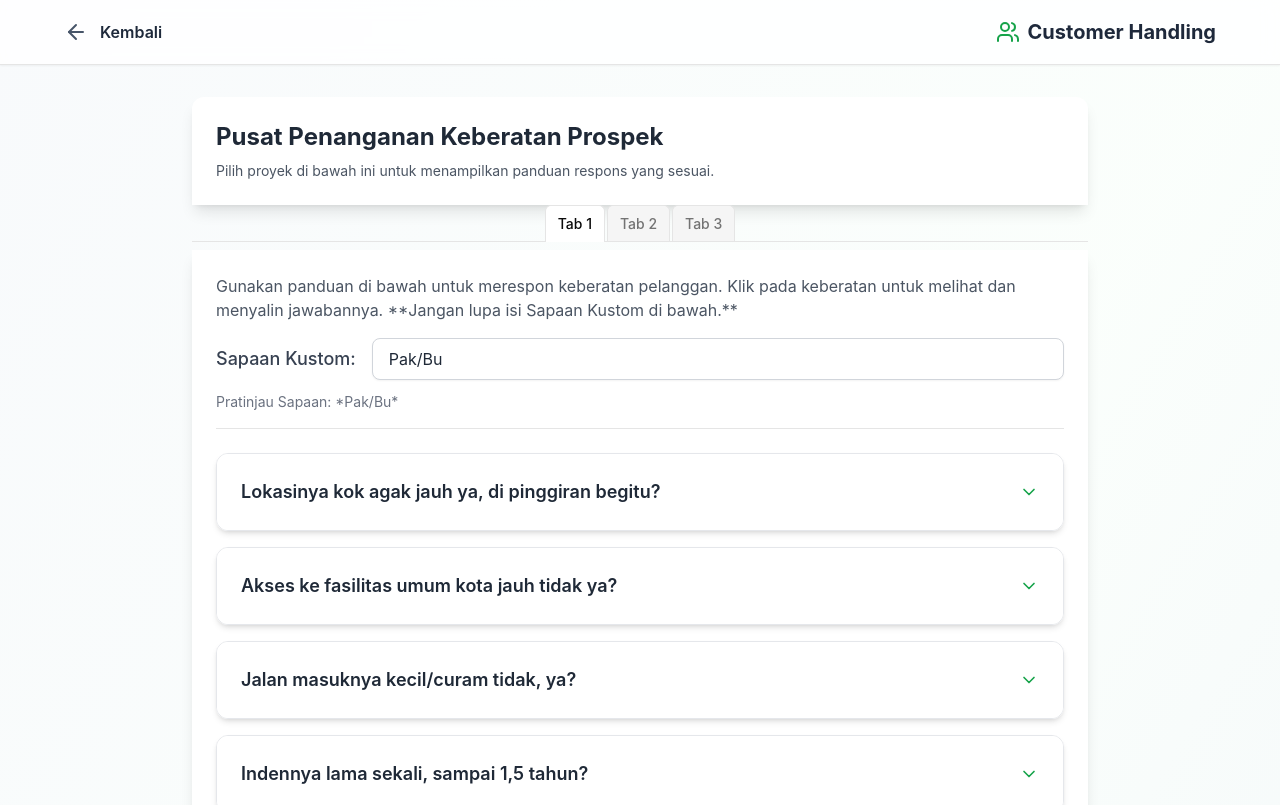
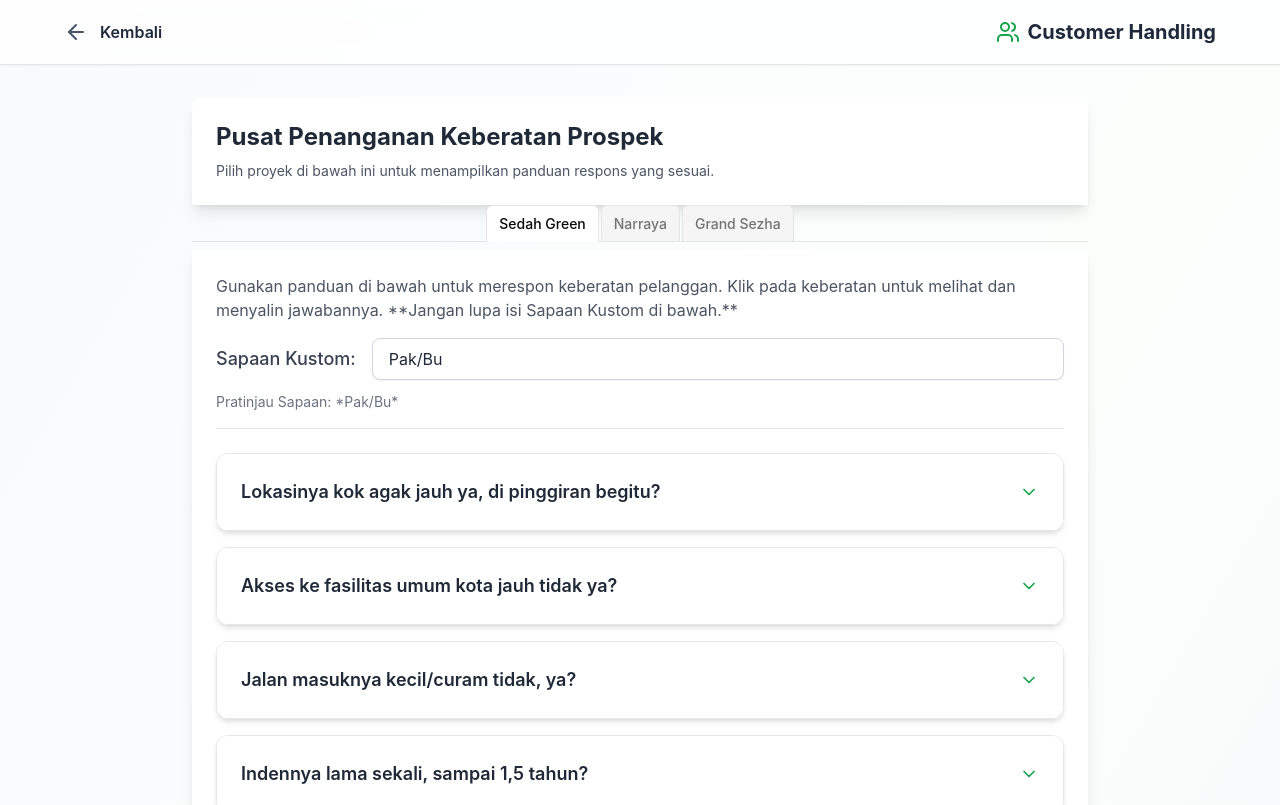
Before and after one commit to edivianika/pttatakreasi, a React (Create React App) app: page /cshandling in a window 1280 px wide. Shown: the top 805 px of the page. Built offline with nearby package versions, Linux system fonts and the light colour scheme.

Commit message:
feat: Update CSHandling tab names to cleaner format
- Change 'Sedah Green Residence' to 'Sedah Green'
- Change 'Narraya Green Residence' to 'Narraya'
- Keep 'Grand Sezha' as is
- Improve tab readability and visual balance
- Maintain all functionality while using shorter, cleaner labels

```diff
--- a/src/components/CSHandlingPage.jsx
+++ b/src/components/CSHandlingPage.jsx
@@ -382,10 +382,22 @@ Dari sana, [Sapaan] akan lihat *_standar kualitas dan komitmen_* kami, bukan han
             <TabDemo
               defaultValue={currentProject}
               onValueChange={handleProjectChange}
-              tabs={Object.keys(projectData).map((projectName, index) => ({
-                value: projectName,
-                label: `Tab ${index + 1}`
-              }))}
+              tabs={Object.keys(projectData).map(projectName => {
+                let label;
+                if (projectName === 'Sedah Green Residence') {
+                  label = 'Sedah Green';
+                } else if (projectName === 'Narraya Green Residence') {
+                  label = 'Narraya';
+                } else if (projectName === 'Grand Sezha') {
+                  label = 'Grand Sezha';
+                } else {
+                  label = projectName;
+                }
+                return {
+                  value: projectName,
+                  label: label
+                };
+              })}
             >
               {Object.keys(projectData).map((projectName) => (
                 <TabsContent key={projectName} value={projectName}>
```
